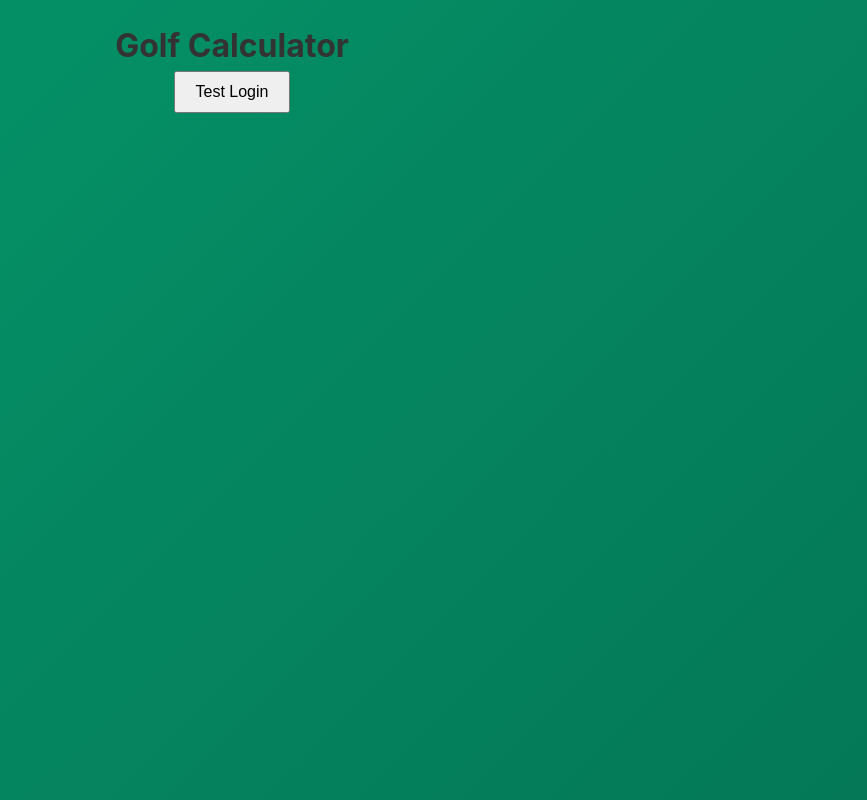
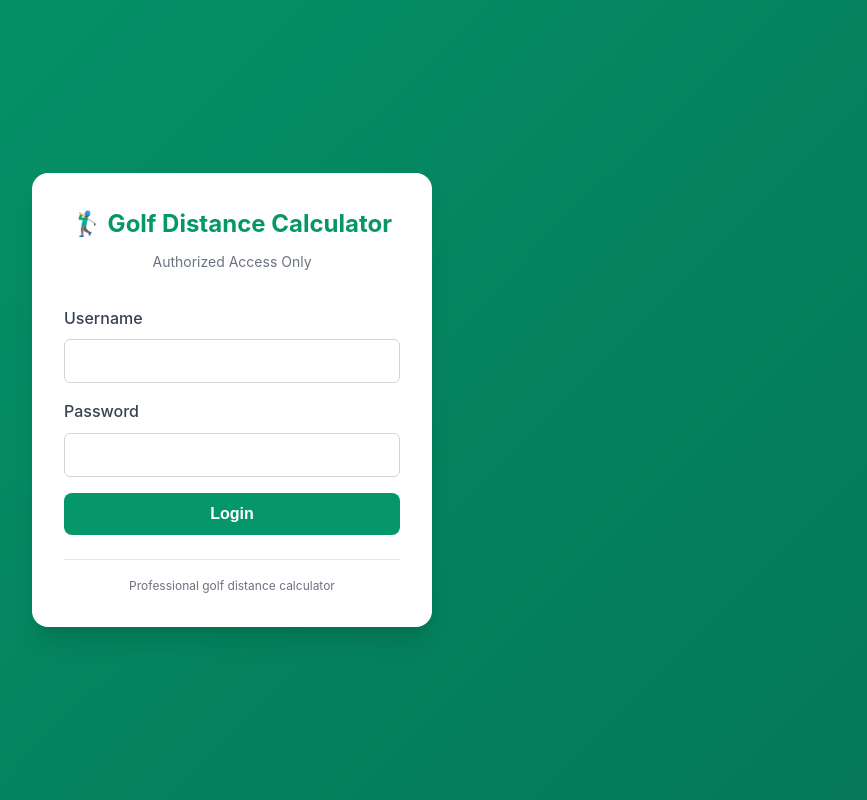
Before and after one commit to digitribesthlm/golf, a Next.js app: page / in a window 1280 px wide. Shown: the whole page, without its empty margins (408-1275 px from the left). Built offline with nearby package versions, Linux system fonts and the light colour scheme.

Commit message:
Test: Add Login component back

```diff
--- a/pages/index.js
+++ b/pages/index.js
@@ -1,5 +1,6 @@
 import { useState } from 'react';
 import Head from 'next/head';
+import Login from '../components/Login';
 
 export default function Home() {
   const [isAuthenticated, setIsAuthenticated] = useState(false);
@@ -9,14 +10,7 @@ export default function Home() {
   };
 
   if (!isAuthenticated) {
-    return (
-      <div style={{ padding: '20px', textAlign: 'center' }}>
-        <h1>Golf Calculator</h1>
-        <button onClick={handleLogin} style={{ padding: '10px 20px', fontSize: '16px' }}>
-          Test Login
-        </button>
-      </div>
-    );
+    return <Login onLogin={handleLogin} />;
   }
 
   return (
```
